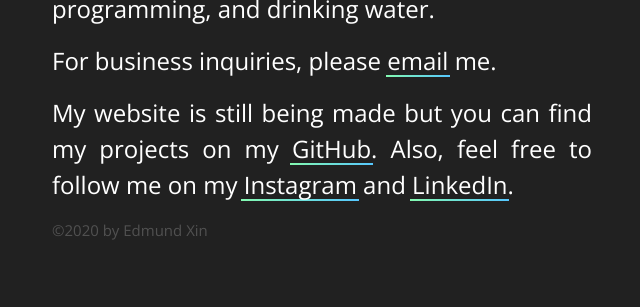
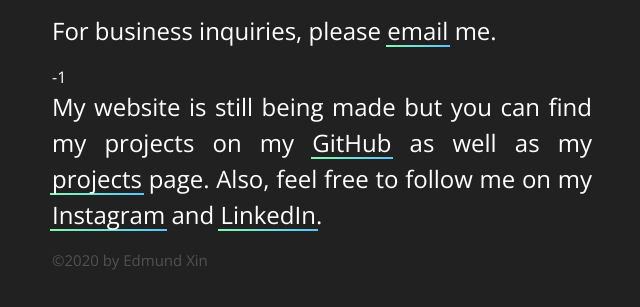
Before and after one commit to its-edmund/old-personal-website, a plain HTML site: page index.html in a window 1280 px wide. Shown: the part 389-696 px from the top of the page, without its empty margins (33-673 px from the left). Drawn offline with nearby package versions, Linux system fonts and the light colour scheme; files that its build step writes are made by us from their sources.

Commit message:
Add link to projects page

```diff
--- a/index.html
+++ b/index.html
@@ -60,14 +60,14 @@
 									>
 									me.
 								</p>
-								<p>
+								-1<p>
 									My website is still being made but you can
 									find my projects on my
 									<a
 										href="https://github.com/mxinburritos"
 										target="_blank"
 										>GitHub</a
-									>. Also, feel free to follow me on my
+									> as well as my <a href="https://edmund.me/projects.html">projects</a> page. Also, feel free to follow me on my
 									<a
 										href="https://www.instagram.com/edmund.xin/"
 										target="_blank"
```
Also changed, not shown: assets/css/style.css (deleted), assets/sass/style.css (deleted), assets/stylesheets/style.css, assets/stylesheets/style.sass (renamed from assets/sass/style.sass), projects.html (renamed from test.html), 3 other files.
